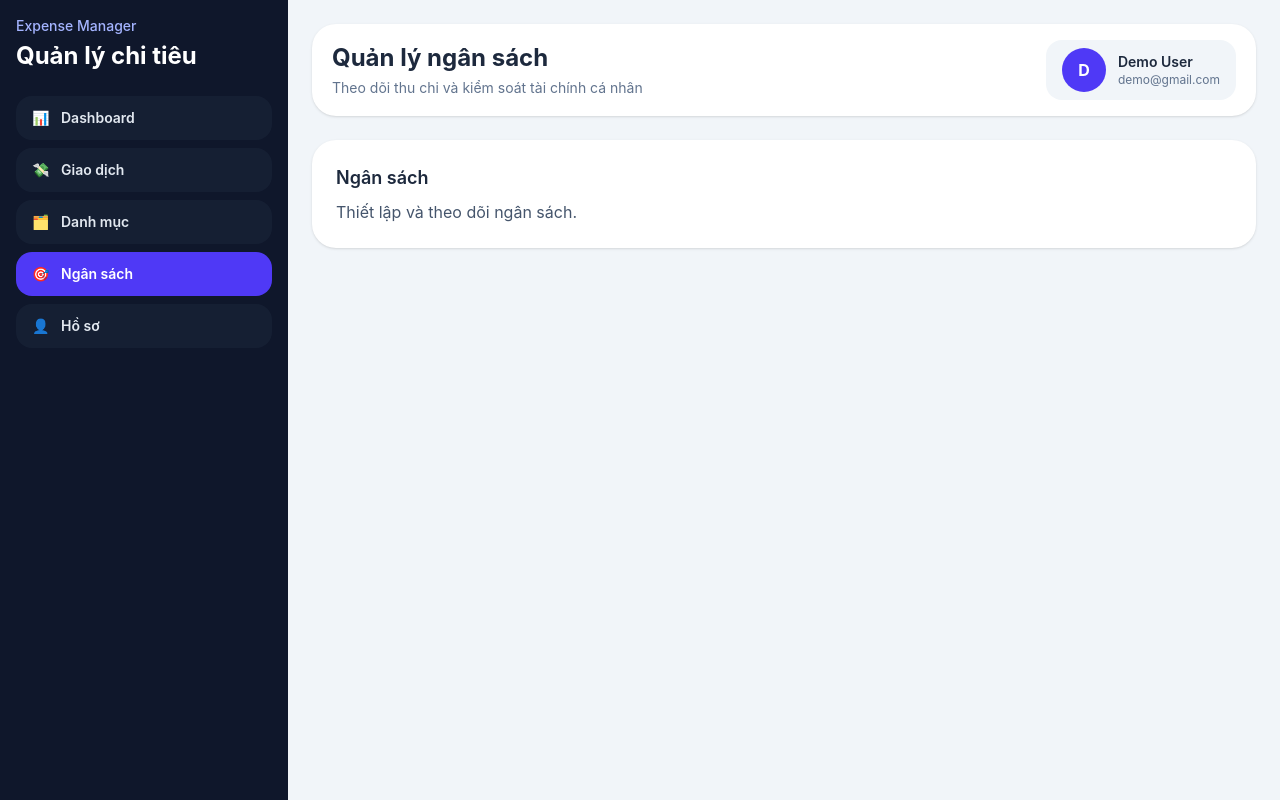
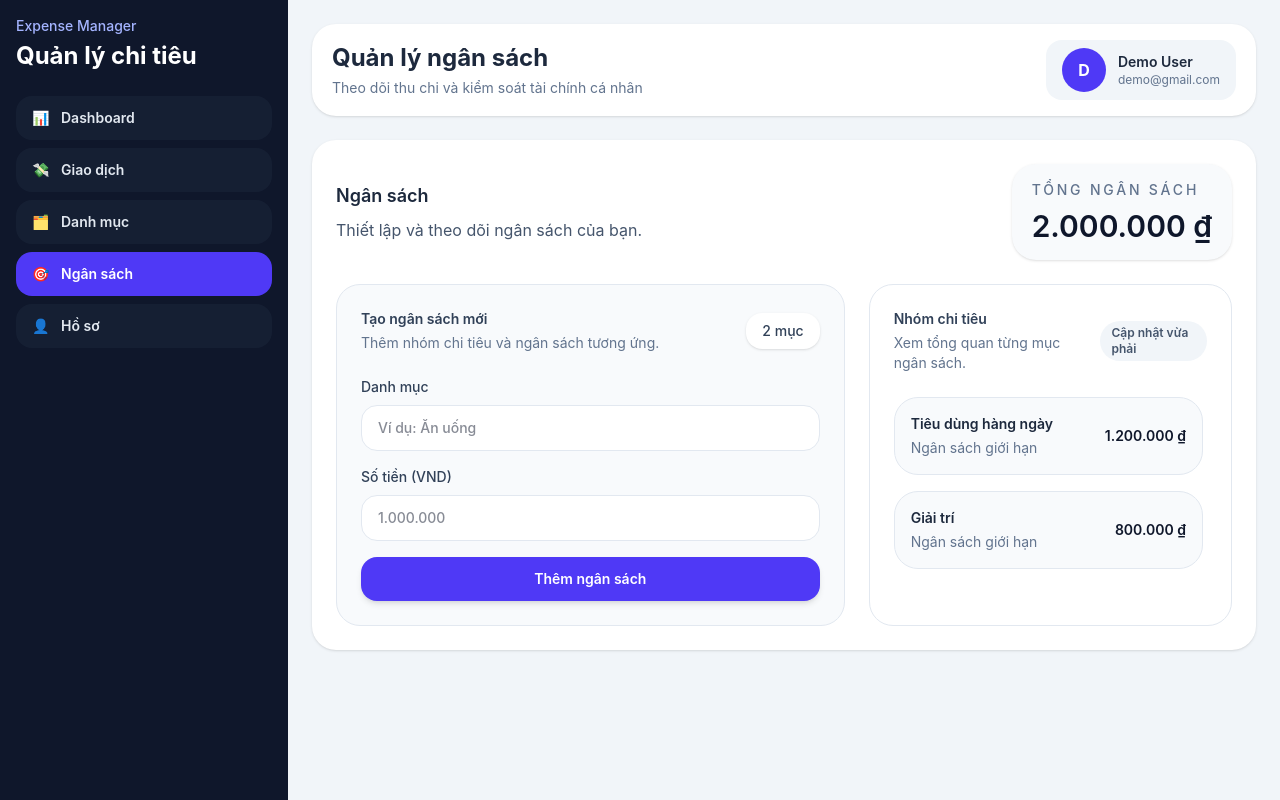
Before and after one commit to thienitcoder2004/expense-app, a React (Vite) app: page /budget in a window 1280 px wide. Built offline with nearby package versions, Linux system fonts and the light colour scheme.

Commit message:
code lan 1

```diff
--- a/src/pages/Budget.tsx
+++ b/src/pages/Budget.tsx
@@ -1,9 +1,142 @@
+import { useMemo, useState } from "react";
+
+type BudgetItem = {
+  id: number;
+  category: string;
+  amount: number;
+};
+
 export default function Budget() {
+  const [category, setCategory] = useState("");
+  const [amount, setAmount] = useState("");
+  const [budgets, setBudgets] = useState<BudgetItem[]>([
+    { id: 1, category: "Tiêu dùng hàng ngày", amount: 1200000 },
+    { id: 2, category: "Giải trí", amount: 800000 },
+  ]);
+
+  const totalBudget = useMemo(
+    () => budgets.reduce((sum, item) => sum + item.amount, 0),
+    [budgets]
+  );
+
+  const handleAddBudget = (event: React.FormEvent<HTMLFormElement>) => {
+    event.preventDefault();
+
+    const parsedAmount = Number(amount);
+    if (!category.trim() || Number.isNaN(parsedAmount) || parsedAmount <= 0) {
+      return;
+    }
+
+    const newBudget: BudgetItem = {
+      id: Date.now(),
+      category: category.trim(),
+      amount: parsedAmount,
+    };
+
+    setBudgets((current) => [newBudget, ...current]);
+    setCategory("");
+    setAmount("");
+  };
+
   return (
     <div className="space-y-6">
       <div className="rounded-3xl bg-white p-6 shadow-sm">
-        <h3 className="text-lg font-semibold text-slate-800">Ngân sách</h3>
-        <p className="mt-2 text-slate-600">Thiết lập và theo dõi ngân sách.</p>
+        <div className="flex flex-col gap-4 sm:flex-row sm:items-center sm:justify-between">
+          <div>
+            <h3 className="text-lg font-semibold text-slate-800">Ngân sách</h3>
+            <p className="mt-2 text-slate-600">Thiết lập và theo dõi ngân sách của bạn.</p>
+          </div>
+          <div className="rounded-3xl bg-slate-50 px-5 py-4 text-right shadow-sm sm:text-left">
+            <p className="text-sm font-medium uppercase tracking-[0.2em] text-slate-500">
+              Tổng ngân sách
+            </p>
+            <p className="mt-2 text-3xl font-semibold text-slate-900">
+              {totalBudget.toLocaleString("vi-VN", {
+                style: "currency",
+                currency: "VND",
+                maximumFractionDigits: 0,
+              })}
+            </p>
+          </div>
+        </div>
+
+        <div className="mt-6 grid gap-6 lg:grid-cols-[1.4fr_1fr]">
+          <div className="rounded-3xl border border-slate-200 bg-slate-50 p-6">
+            <div className="flex items-center justify-between gap-3">
+              <div>
+                <p className="text-sm font-semibold text-slate-700">Tạo ngân sách mới</p>
+                <p className="mt-1 text-sm text-slate-500">Thêm nhóm chi tiêu và ngân sách tương ứng.</p>
+              </div>
+              <div className="rounded-2xl bg-white px-4 py-2 text-sm font-medium text-slate-700 shadow-sm">
+                {budgets.length} mục
+              </div>
+            </div>
+
+            <form className="mt-6 space-y-4" onSubmit={handleAddBudget}>
+              <label className="block text-sm font-medium text-slate-700">
+                Danh mục
+                <input
+                  className="mt-2 w-full rounded-2xl border border-slate-200 bg-white px-4 py-3 text-slate-900 outline-none transition focus:border-indigo-500 focus:ring-2 focus:ring-indigo-100"
+                  value={category}
+                  onChange={(event) => setCategory(event.target.value)}
+                  placeholder="Ví dụ: Ăn uống"
+                />
+              </label>
+
+              <label className="block text-sm font-medium text-slate-700">
+                Số tiền (VND)
+                <input
+                  type="number"
+                  min="0"
+                  className="mt-2 w-full rounded-2xl border border-slate-200 bg-white px-4 py-3 text-slate-900 outline-none transition focus:border-indigo-500 focus:ring-2 focus:ring-indigo-100"
+                  value={amount}
+                  onChange={(event) => setAmount(event.target.value)}
+                  placeholder="1.000.000"
+                />
+              </label>
+
+              <button
+                type="submit"
+                className="inline-flex w-full items-center justify-center rounded-2xl bg-indigo-600 px-5 py-3 text-sm font-semibold text-white shadow-md transition hover:bg-indigo-700 focus:outline-none focus:ring-2 focus:ring-indigo-200"
+              >
+                Thêm ngân sách
+              </button>
+            </form>
+          </div>
+
+          <div className="rounded-3xl border border-slate-200 bg-white p-6">
+            <div className="flex items-center justify-between gap-3">
+              <div>
+                <p className="text-sm font-semibold text-slate-700">Nhóm chi tiêu</p>
+                <p className="mt-1 text-sm text-slate-500">Xem tổng quan từng mục ngân sách.</p>
+              </div>
+              <span className="inline-flex items-center rounded-full bg-slate-100 px-3 py-1 text-xs font-semibold text-slate-600">
+                Cập nhật vừa phải
+              </span>
+            </div>
+
+            <div className="mt-6 space-y-4 max-h-[320px] overflow-y-auto pr-1">
+              {budgets.map((item) => (
+                <div
+                  key={item.id}
+                  className="flex items-center justify-between rounded-3xl border border-slate-200 bg-slate-50 px-4 py-4"
+                >
+                  <div>
+                    <p className="text-sm font-semibold text-slate-800">{item.category}</p>
+                    <p className="mt-1 text-sm text-slate-500">Ngân sách giới hạn</p>
+                  </div>
+                  <p className="text-sm font-semibold text-slate-900">
+                    {item.amount.toLocaleString("vi-VN", {
+                      style: "currency",
+                      currency: "VND",
+                      maximumFractionDigits: 0,
+                    })}
+                  </p>
+                </div>
+              ))}
+            </div>
+          </div>
+        </div>
       </div>
     </div>
   );
```
Also changed, not shown: 1 other file (tests, documents, lock files or other folders).
